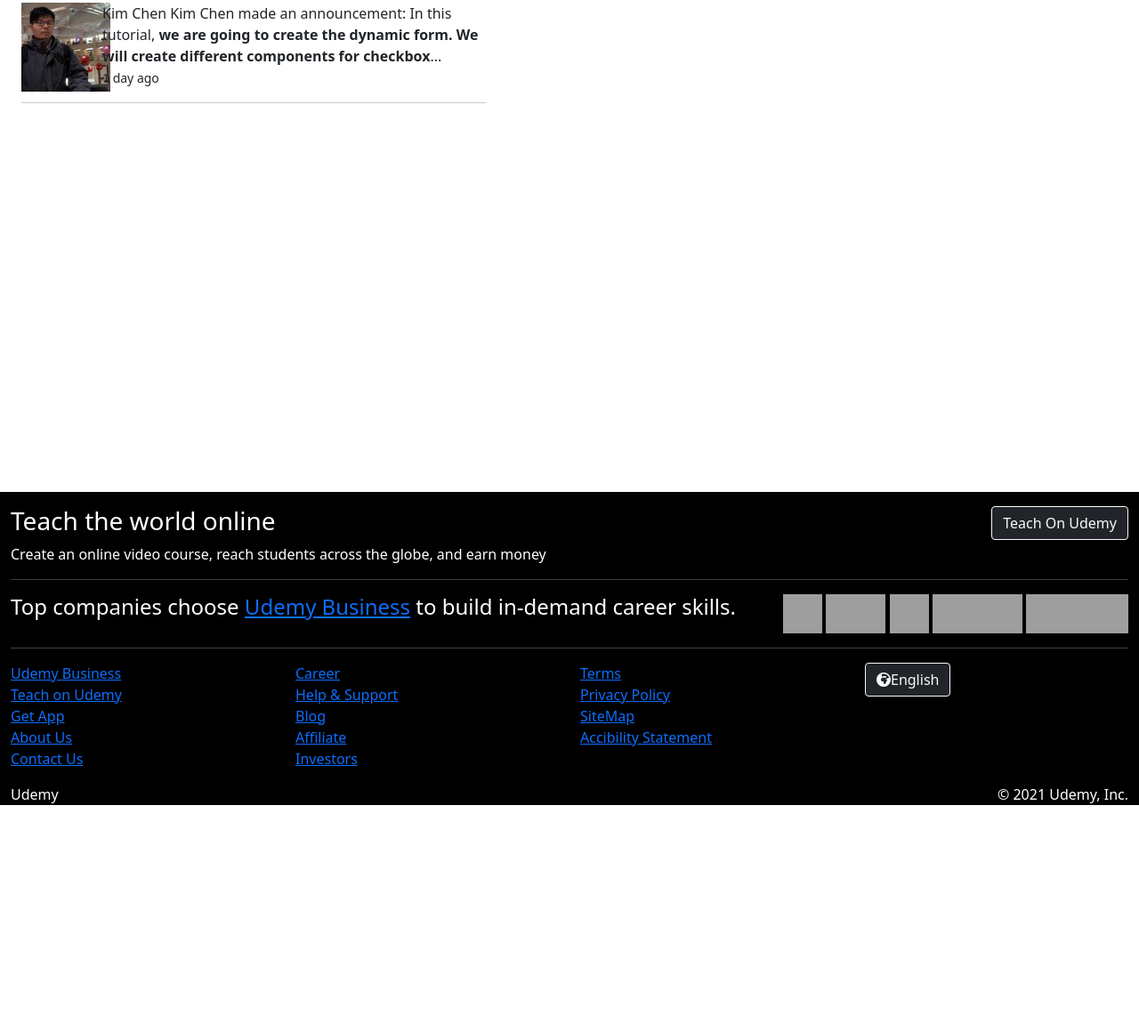
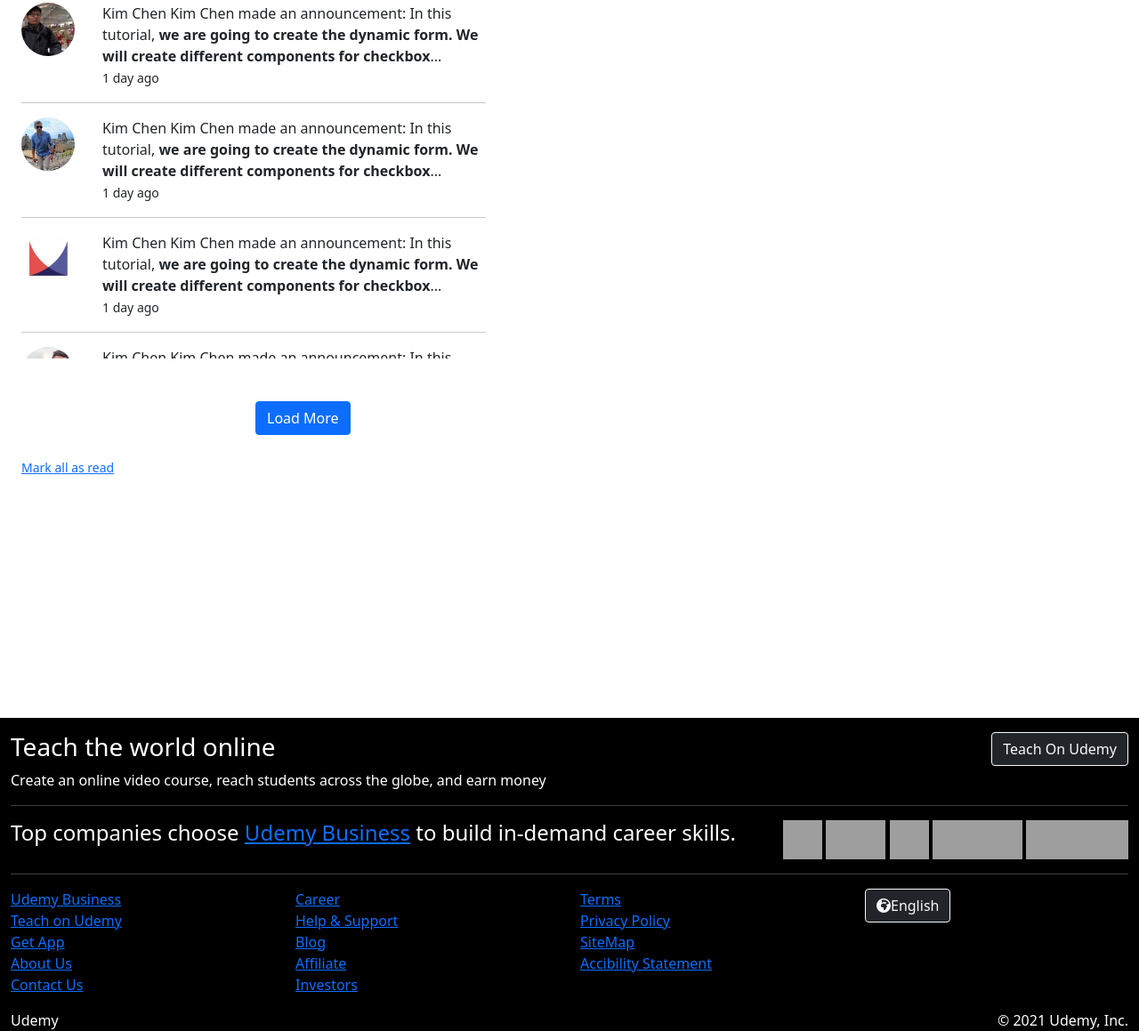
Before and after one commit to shrey1010/Udemy-, a plain HTML site: page notification.html in a window 1280 px wide. Shown: the part 127-1286 px from the top of the page at 89% size. Before the commit the page ends 1032 px from the top, so only its background shows below. Drawn offline with nearby package versions, Linux system fonts and the light colour scheme; grey boxes are pictures that could not be loaded.

Commit message:
Addeed Scrooling And Bug Fixing

```diff
--- a/notification.html
+++ b/notification.html
@@ -69,11 +69,11 @@
         </div>
     </nav>
     <div class="container row mt-5">
-        <div class=" col-6 a">
+        <div class=" col-6 scroll">
             <div class="row ">
                 <div class=" col-2 ">
 
-                    <div class="image"> <img src="./img/u1.jpg" alt="..."></div>
+                    <div> <img  class="image" src="./img/u1.jpg" alt="..."></div>
 
                 </div>
                 <div class="col-10">
@@ -86,6 +86,140 @@
                 </div>
             </div>
             <hr>
+            <div class="row ">
+                <div class=" col-2 ">
+
+                    <div> <img  class="image" src="./img/u2.jpg" alt="..."></div>
+
+                </div>
+                <div class="col-10">
+                    Kim Chen
+                    Kim Chen made an announcement: In this tutorial,<b> we are going to create the dynamic form.
+                        We
+                        will create different components for checkbox</b>...
+                    <br>
+                    <small> 1 day ago</small>
+                </div>
+            </div>
+            <hr>
+            <div class="row ">
+                <div class=" col-2 ">
+
+                    <div> <img  class="image" src="./img/u3.jpg" alt="..."></div>
+
+                </div>
+                <div class="col-10">
+                    Kim Chen
+                    Kim Chen made an announcement: In this tutorial,<b> we are going to create the dynamic form.
+                        We
+                        will create different components for checkbox</b>...
+                    <br>
+                    <small> 1 day ago</small>
+                </div>
+            </div>
+            <hr>
+            <div class="row ">
+                <div class=" col-2 ">
+
+                    <div> <img  class="image" src="./img/u4.jpg" alt="..."></div>
+
+                </div>
+                <div class="col-10">
+                    Kim Chen
+                    Kim Chen made an announcement: In this tutorial,<b> we are going to create the dynamic form.
+                        We
+                        will create different components for checkbox</b>...
+                    <br>
+                    <small> 1 day ago</small>
+                </div>
+            </div>
+            <hr>
+            <div class="row ">
+                <div class=" col-2 ">
+
+                    <div> <img  class="image" src="./img/u6.jpg" alt="..."></div>
+
+                </div>
+                <div class="col-10">
+                    Kim Chen
+                    Kim Chen made an announcement: In this tutorial,<b> we are going to create the dynamic form.
+                        We
+                        will create different components for checkbox</b>...
+                    <br>
+                    <small> 1 day ago</small>
+                </div>
+            </div>
+            <hr>
+            <div class="row ">
+                <div class=" col-2 ">
+
+                    <div> <img  class="image" src="./img/u2.jpg" alt="..."></div>
+
+                </div>
+                <div class="col-10">
+                    Kim Chen
+                    Kim Chen made an announcement: In this tutorial,<b> we are going to create the dynamic form.
+                        We
+                        will create different components for checkbox</b>...
+                    <br>
+                    <small> 1 day ago</small>
+                </div>
+            </div>
+            <hr>
+            <div class="row ">
+                <div class=" col-2 ">
+
+                    <div> <img  class="image" src="./img/u1.jpg" alt="..."></div>
+
+                </div>
+                <div class="col-10">
+                    Kim Chen
+                    Kim Chen made an announcement: In this tutorial,<b> we are going to create the dynamic form.
+                        We
+                        will create different components for checkbox</b>...
+                    <br>
+                    <small> 1 day ago</small>
+                </div>
+            </div>
+            <hr>
+            <div class="row ">
+                <div class=" col-2 ">
+
+                    <div> <img  class="image" src="./img/u6.jpg" alt="..."></div>
+
+                </div>
+                <div class="col-10">
+                    Kim Chen
+                    Kim Chen made an announcement: In this tutorial,<b> we are going to create the dynamic form.
+                        We
+                        will create different components for checkbox</b>...
+                    <br>
+                    <small> 1 day ago</small>
+                </div>
+            </div>
+            <hr>
+            <div class="row ">
+                <div class=" col-2 ">
+
+                    <div> <img  class="image" src="./img/u4.jpg" alt="..."></div>
+
+                </div>
+                <div class="col-10">
+                    Kim Chen
+                    Kim Chen made an announcement: In this tutorial,<b> we are going to create the dynamic form.
+                        We
+                        will create different components for checkbox</b>...
+                    <br>
+                    <small> 1 day ago</small>
+                </div>
+            </div>
+            <hr>
+        </div>
+        <div class="b mb-4">
+            <button type="button" class="btn btn-primary mt-5 ">Load More </button>
+        </div>
+        <div class="c">
+            <a href=""><small>Mark all as read </small></a>
         </div>
 
     </div>
--- a/style9.css
+++ b/style9.css
@@ -8,8 +8,14 @@
 .list{
     box-shadow: 0 8px 8px -4px rgb(209, 202, 202);
 }
-.a{
-    height: 550px;
+.scroll{
+    height: 400px;
+
+    overflow :scroll
+}
+.b{
+    align-items: center;
+    padding-left: 275px;
 }
 
 .footer{
@@ -28,13 +34,9 @@
 }
 .image{
     border-radius: 50%;
-    height: 50px;
-    width: 50px;
+    height: 60px;
+    width: 6 0px;
 }
-.a::-webkit-scrollbar{
-    width: .5rem;
+.c{
+    margin-bottom: 270px;
 }
-.a::-webkit-scrollbar-button
-{
-
-}
```
Also changed, not shown: index.html (+1 -1 lines), img/u3.jpg (added), img/u4.jpg (added), img/u6.jpg (added).
